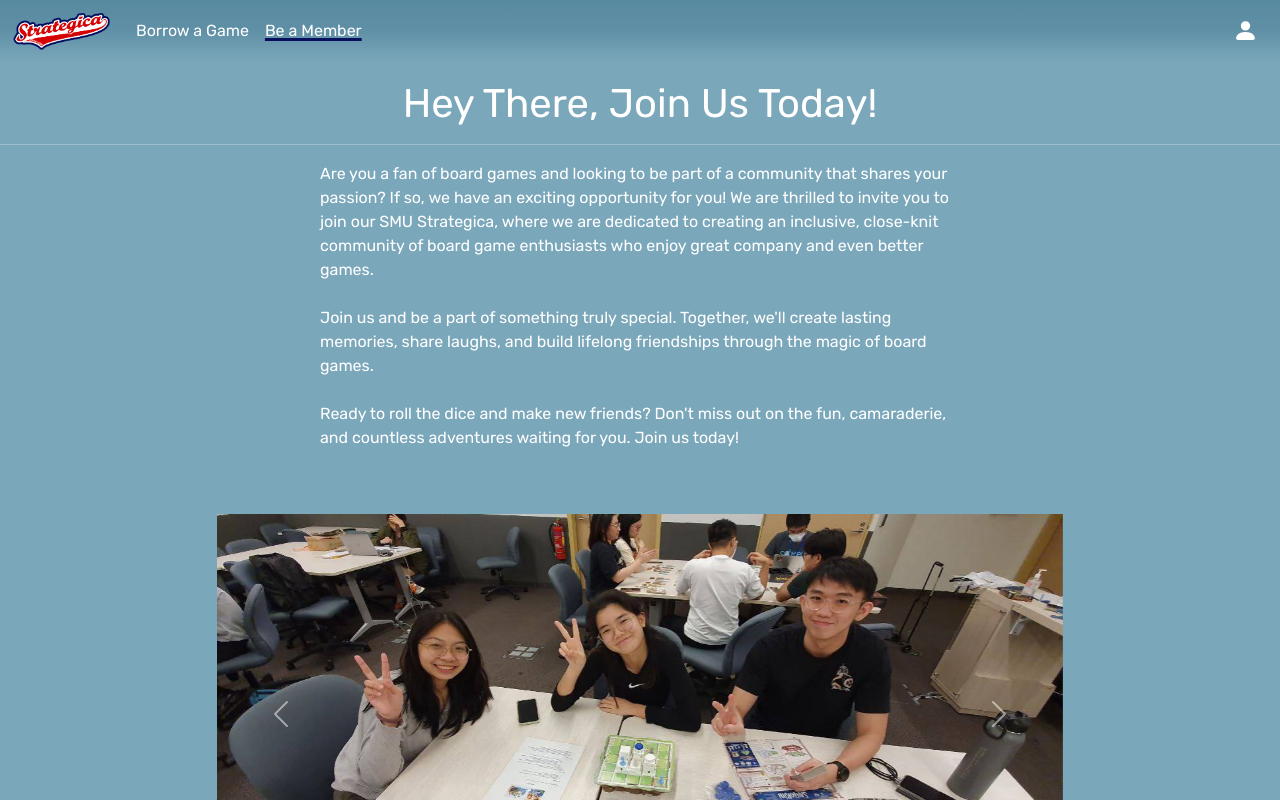
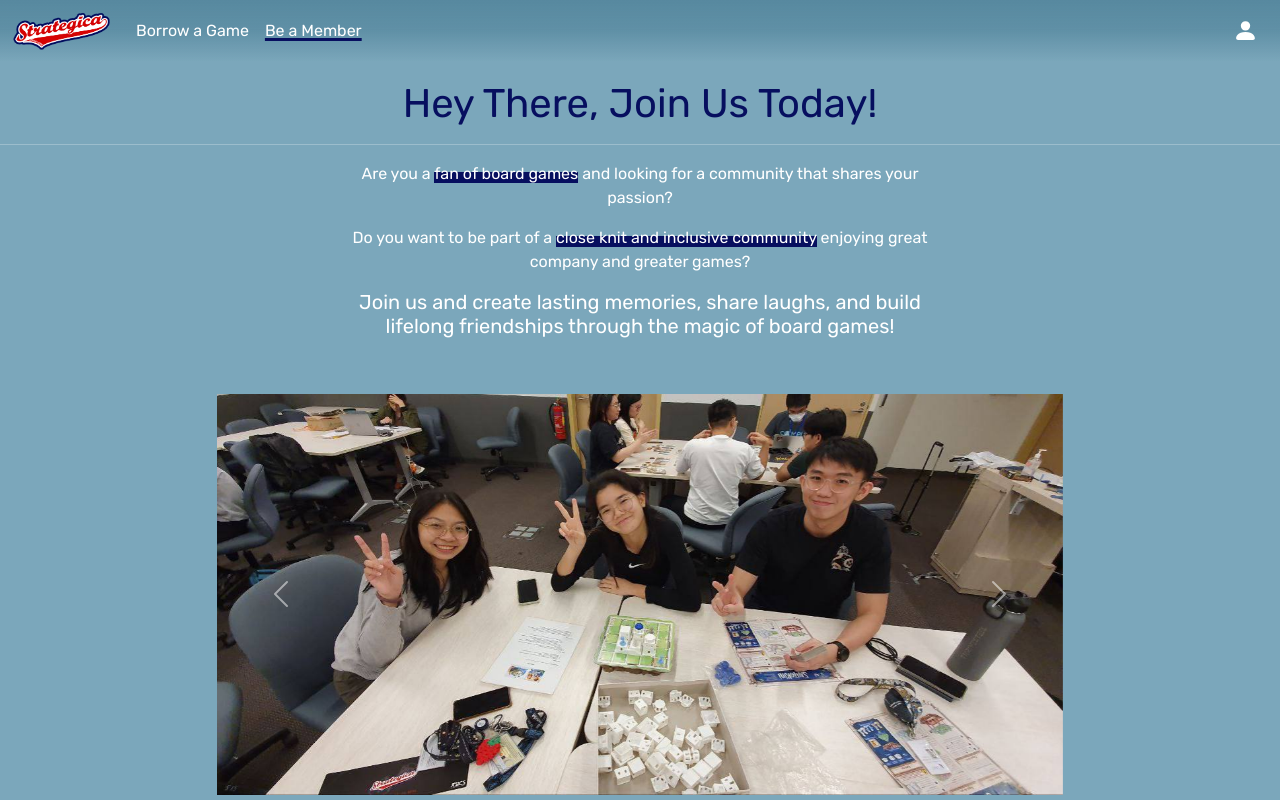
Before and after one commit to jaymelek/WAD2, a Vue app in the folder wad2-maki/: page /payPage in a window 1280 px wide. Shown: the top 800 px of the page. Built offline with nearby package versions, Linux system fonts and the light colour scheme.

Commit message:
edits for paypage

```diff
--- a/wad2-maki/src/views/payPage.vue
+++ b/wad2-maki/src/views/payPage.vue
@@ -3,15 +3,17 @@
     <div class="memberInfo">
       <h1 class="lineUp">Hey There, Join Us Today!</h1>
       <hr>
-      <div class="center-container">
-        <div class="memberMsg col-md-10 col-lg-6">
-        <p>Are you a fan of board games and looking to be part of a community that shares your passion? If so, we have an exciting opportunity for you! We are thrilled to invite you to join our SMU Strategica, where we are dedicated to creating an inclusive, close-knit community of board game enthusiasts who enjoy great company and even better games. <br> <br>
+      <div class="container-fluid">
+        <div class="row justify-content-center">
+          <div class="col-md-10 col-lg-6 text-center">
+          <p>Are you a <span class="highlighted">fan of board games</span> and looking for a community that shares your passion? <br></p>
+          <p>Do you want to be part of a <span class="highlighted">close knit and inclusive community</span> enjoying great company and greater games?<br></p>
 
-        Join us and be a part of something truly special. Together, we'll create lasting memories, share laughs, and build lifelong friendships through the magic of board games.<br> <br>
+          <h5>Join us and create lasting memories, share laughs, and build lifelong friendships through the magic of board games!</h5>
 
-        Ready to roll the dice and make new friends? Don't miss out on the fun, camaraderie, and countless adventures waiting for you. Join us today!</p>
+          <!-- Ready to roll the dice and make new friends? Don't miss out on the fun, camaraderie, and countless adventures waiting for you. Join us today! -->
+          </div>
         </div>
-
       </div>
 
       <div class="row justify-content-center">
@@ -45,7 +47,7 @@
 
       <div class="row align-items-center justify-content-center rowInfo">
           <div class="col-md-3 text-center dice-bg" style="height: 200px;">
-              <span class="highlighted">Benefits</span>
+              <span class="highlighted headerText">Benefits</span>
           </div>
           <div class="col-auto px-0">
             <ul>
@@ -63,7 +65,7 @@
       <div class="row align-items-start justify-content-center" style="text-align: center;">
         <div class="col-lg-6 text-center">
           <img src="../assets/dblue_pawn.png" class="tilted-img1">
-          <span class="highlighted">Membership Requirements</span>
+          <span class="highlighted headerText">Membership Requirements</span>
           <img src="../assets/dblue_pawn.png" class="tilted-img2">
         </div>
         </div>
@@ -279,6 +281,7 @@ export default{
 .lineUp {
   animation: 2s anim-lineUp ease-out;
   text-align: center;
+  color: #070F5F;
 }
 @keyframes anim-lineUp {
   0% {
@@ -304,13 +307,11 @@ export default{
 
 .highlighted {
     background: linear-gradient(transparent 40%, #070F5F 40%);
-    font-size: 200%;
-    font-weight: bold;
 }
 
-.memberMsg{
-  text-align: left;
-
+.headerText {
+  font-size: 200%;
+  font-weight: bold;
 }
 
 li{
```
